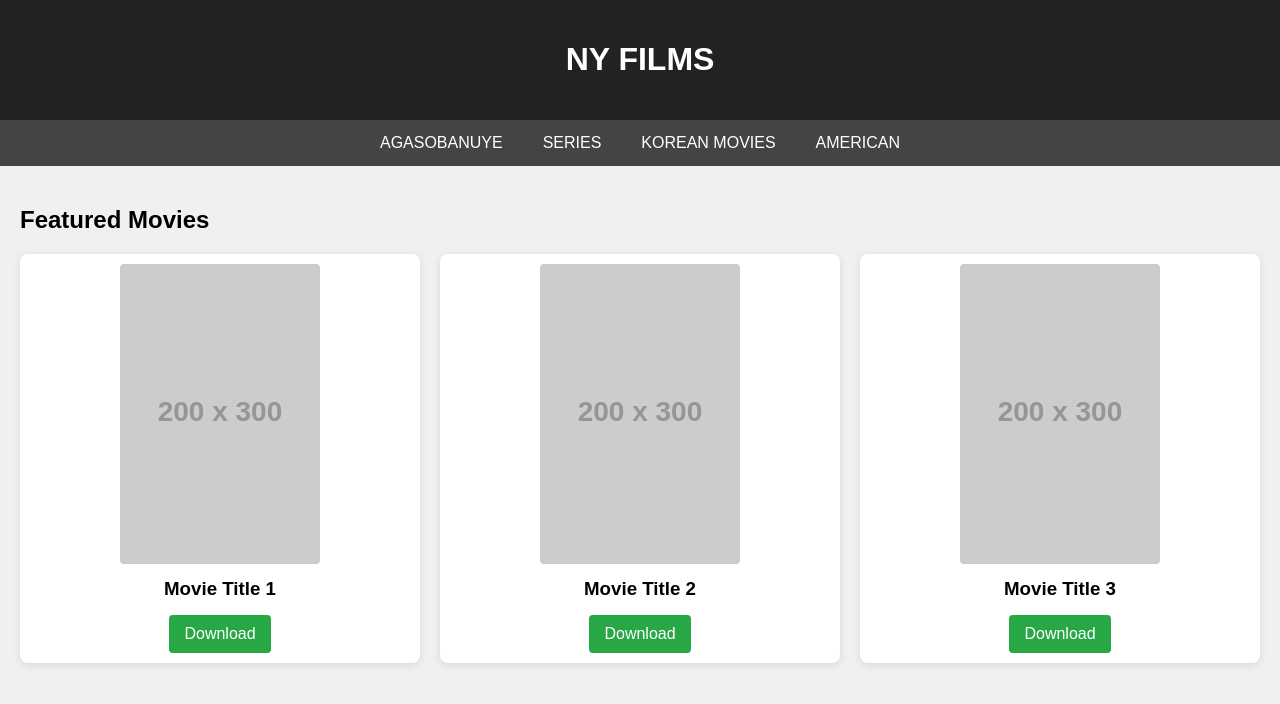
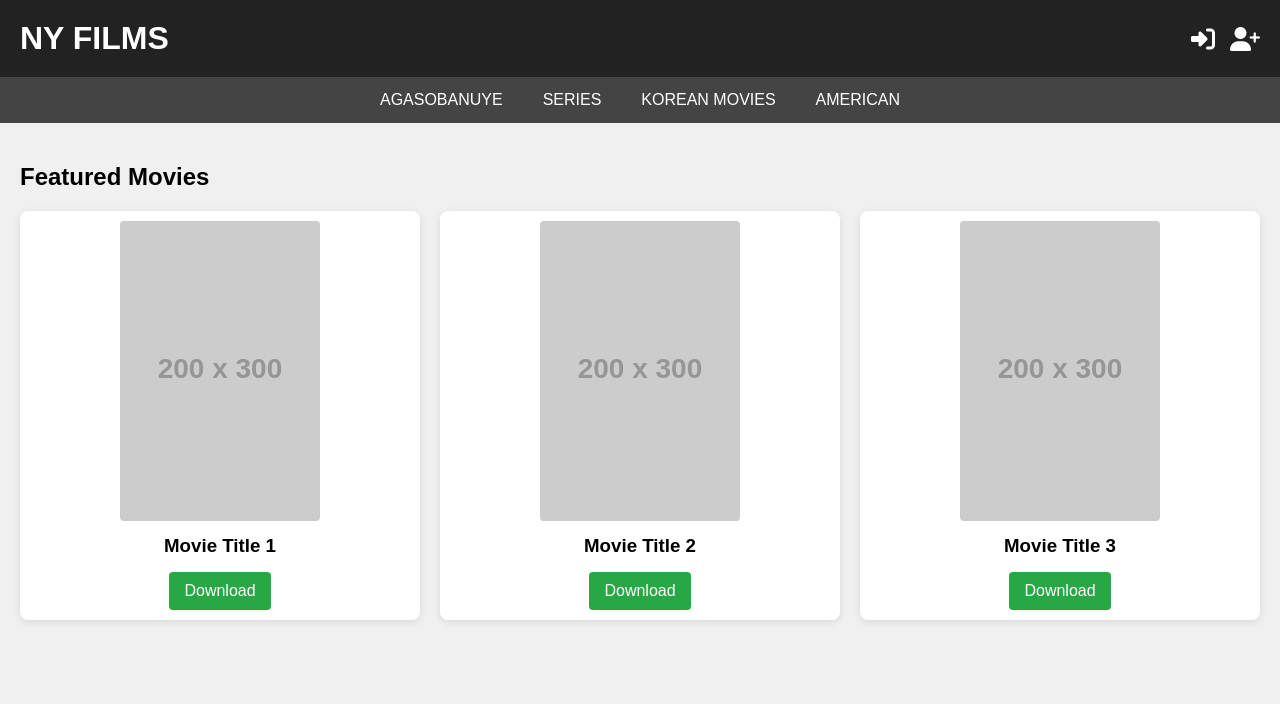
Before and after one commit to ny-githu/real-NY-FILMS, a plain HTML site: page index.html in a window 1280 px wide. Drawn offline with Linux system fonts and the light colour scheme; placeholder pictures from the web are drawn by us.

Commit message:
Update index.html

```diff
--- a/index.html
+++ b/index.html
@@ -15,7 +15,29 @@
             background-color: #222;
             color: #fff;
             padding: 20px;
-            text-align: center;
+            display: flex;
+            justify-content: space-between;
+            align-items: center;
+        }
+        header h1 {
+            margin: 0;
+        }
+        /* Style for login/signup icons container */
+        .auth-icons {
+            display: flex;
+            gap: 15px;
+        }
+        /* Style for icons */
+        .auth-icons a {
+            color: #fff;
+            font-size: 1.5em;
+            text-decoration: none;
+            display: flex;
+            align-items: center;
+        }
+        /* Optional: hover effect for icons */
+        .auth-icons a:hover {
+            color: #ddd;
         }
         nav {
             display: flex;
@@ -68,10 +90,21 @@
             background-color: #218838;
         }
     </style>
+    <!-- Optional: include Font Awesome for icons -->
+    <script src="https://kit.fontawesome.com/a076d05399.js" crossorigin="anonymous"></script>
 </head>
 <body>
     <header>
         <h1>NY FILMS</h1>
+        <!-- Login/Signup icons -->
+        <div class="auth-icons">
+            <a href="login.html" title="Login">
+                <i class="fas fa-sign-in-alt"></i>
+            </a>
+            <a href="signup.html" title="Sign Up">
+                <i class="fas fa-user-plus"></i>
+            </a>
+        </div>
     </header>
     <nav>
         <a href="#">AGASOBANUYE</a>
```
